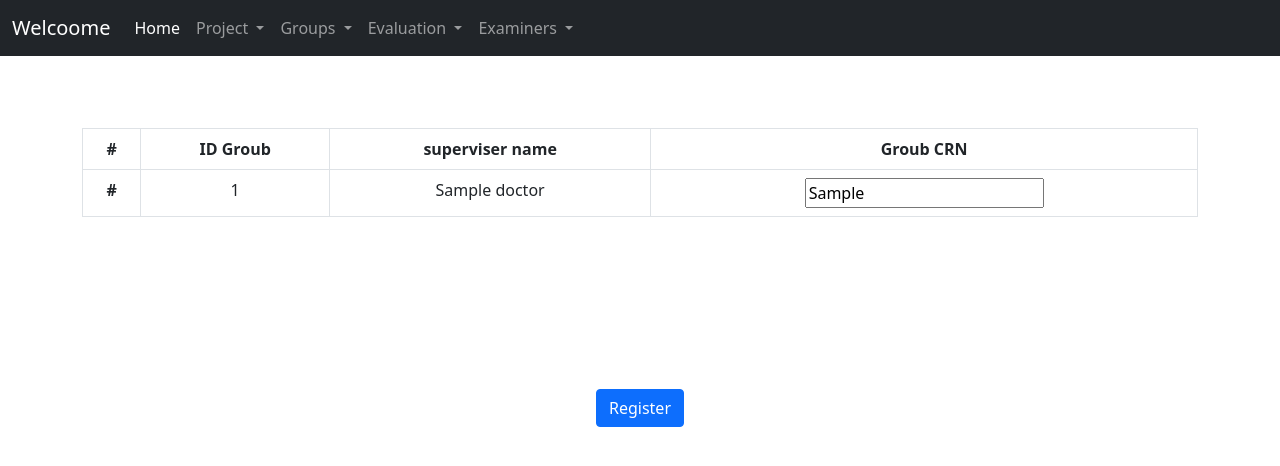
After one commit to NUOIF/final-project, a Django app: page /committeeChairs/Add_CRN in a window 1280 px wide. The commit adds this page. Shown: the top 466 px of the page. Run offline with Django 3.2, Linux system fonts and the light colour scheme; tables that the repository leaves empty hold one stand-in row (values such as "Sample post").

Commit message:
Work page for  Add CRN to groub

```diff
--- a/committeeChairs/urls.py
+++ b/committeeChairs/urls.py
@@ -8,5 +8,6 @@ urlpatterns = [
     path('show_idea', views.showidea, name='show_idea'),
     path('Add_student_To_groups', views.Add_student_To_groups,name='Add_student_To_groups'),
     path('Add_doctor_To_groups', views.Add_doctor_To_groups,name='Add_doctor_To_groups'),
+    path('Add_CRN', views.Add_CRN,name='Add_CRN'),
 
     ]
--- a/committeeChairs/views.py
+++ b/committeeChairs/views.py
@@ -1,5 +1,6 @@
 from django.shortcuts import render
-from .models import Students, Groups
+from .models import Students,Groups
+from doctors .models import Doctors
 
 
 
@@ -28,3 +29,16 @@ def Add_student_To_groups(request):
 
 def Add_doctor_To_groups(request):
         return render(request, 'pages_Committee/Add_doctor_To_groups.html')
+
+
+
+
+def Add_CRN(request):
+        context={
+                'doctor':Doctors.objects.all(),
+                'groub':Groups.objects.all(),
+
+        }
+
+
+        return render(request, 'pages_Committee/Add_CRN.html',context)
--- a/templates/basic_committee.html
+++ b/templates/basic_committee.html
@@ -45,7 +45,7 @@
                 Groups
                 </a>
                 <ul class="dropdown-menu" aria-labelledby="navbarDropdownMenuLink">
-                <li><a class="dropdown-item" href="add_crn">Add CRN to the groups</a></li>
+                <li><a class="dropdown-item" href="Add_CRN">Add CRN to the groups</a></li>
                 <li><a class="dropdown-item" href="#">Modifying groups</a></li>
                 <li><a class="dropdown-item" href="Add_student_To_groups">Add student To groups </a></li>
                 <li><a class="dropdown-item" href="Add_doctor_To_groups">Add doctor To groups </a></li>
--- /dev/null
+++ b/templates/pages_Committee/Add_CRN.html
@@ -0,0 +1,124 @@
+{%extends 'basic_committee.html'%}
+
+
+{%block content%}
+
+<!DOCTYPE html>
+<html>
+<head>
+
+<style>
+.container{
+    text-align: center;
+
+
+
+
+}
+
+
+button{
+    /* margin-bottom:10px; */
+    /* margin-bottom: 100%; */
+    margin: 60px 30px 30px;
+
+}
+
+
+
+</style>
+</head>
+<body>
+<div class="container">
+        <table class="table table-bordered">
+        <thead>
+                <br>
+                <br>
+                <br>
+            <tr>
+                <th scope="col">#</th>
+                <th scope="col">ID Groub</th>
+                <th scope="col">superviser name</th>
+                <th scope= "col">Groub CRN</th>
+
+            </tr>
+            </thead>
+            <tbody>
+
+                {%for do in doctor%}
+
+                <tr>
+                <th scope="row">#</th>
+                <td>{{do.id_groups_fk }}</td>
+                <td>{{do.name_doctors }}</td>
+            <!-- <td> <label for="lname">Group CRN</label></td> -->
+                    {%for gr in groub%}
+
+
+
+                    <td><input type="text" id="lname" name="lname" value={{gr.name_groups}}></td>
+            <!-- <td> <button type="submit" class="btn btn-primary btn-md">Register</button></td> -->
+                {% endfor %}
+                    {% endfor %}
+
+                </tr>
+
+
+            </tbody>
+        </table>
+        <br>
+        <br>
+        <br>
+            <!-- <formb class="boox" method="GET">
+                <label for="lname">Group CRN</label>
+                <input type="text" id="lname" name="lname" value=""> -->
+                <br>
+            <button type="submit" class="btn btn-primary btn-md">Register</button>
+            <!-- </formb>  -->
+
+</div>
+
+</body>
+</html>
+<!-- <!DOCTYPE html>
+<html>
+<head>
+</head>
+<body>
+
+    <label for="cars">Choose ID Groub:</label>
+
+    <select id="cars" name="carlist" form="carform">
+
+    <option value="volvo">chois</option>
+
+    {%for gr in groub%}
+    <option value="volvo">{{gr.id_groups}}</option>
+
+    {%endfor%}
+</select>
+    <br>
+    <br>
+    <br>
+    <br>
+
+    <form method="GET">
+        <label for="fname">Student ID:</label>
+        <input type="text" id="fname" name="fname" value="">
+        <label for="lname">Group ID:</label>
+        <input type="text" id="lname" name="lname" value="">
+        <button type="submit" class="btn btn-primary btn-md">Register</button>
+  </form>
+
+
+
+
+
+
+
+</body>
+</html> -->
+
+
+
+{%endblock%}
```
